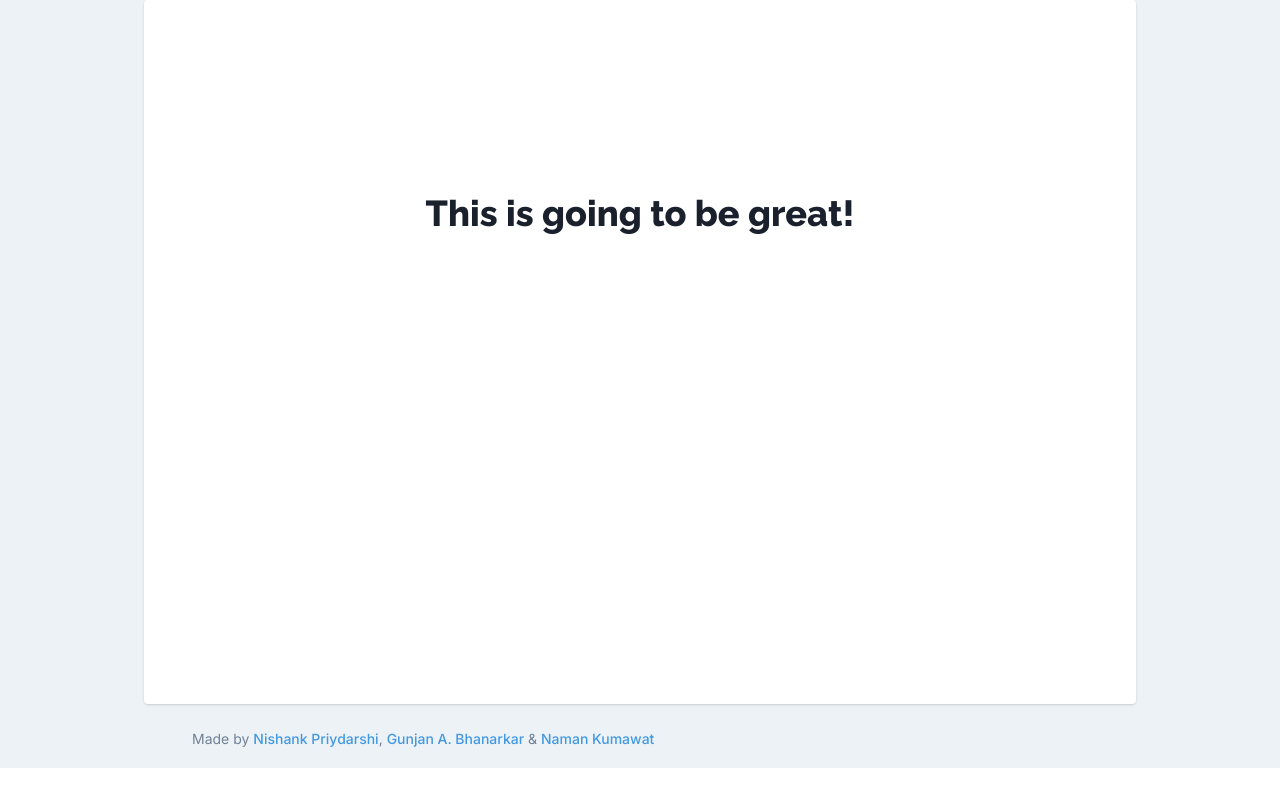
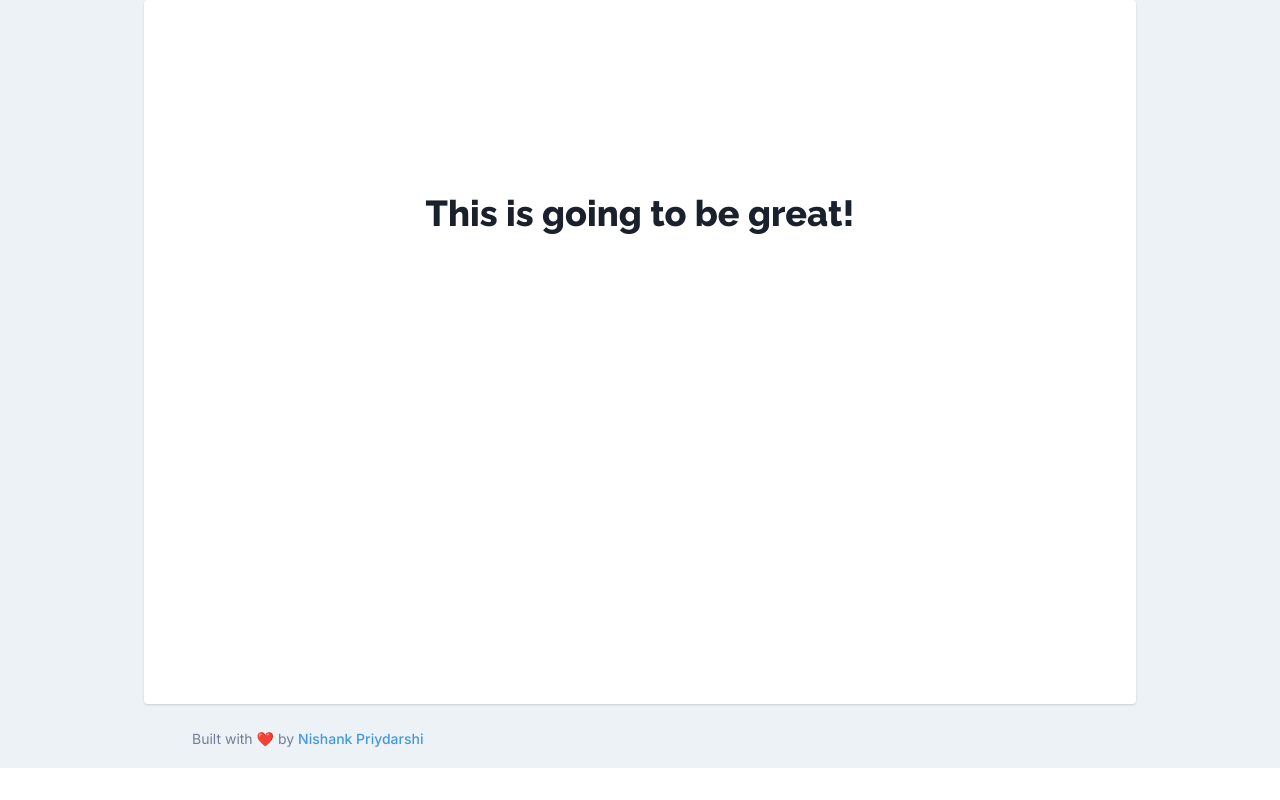
Before and after one commit to theMillenniumFalcon/legion, a Next.js app: page / in a window 1280 px wide. Built offline with nearby package versions, Linux system fonts and the light colour scheme.

Commit message:
chnaged footer

```diff
--- a/components/Footer.tsx
+++ b/components/Footer.tsx
@@ -5,12 +5,8 @@ export default function Footer(props) {
     <Container maxWidth="container.lg">
       <Flex mt="auto" alignItems="center" justifyContent="space-between" textAlign="center" px="12" color="gray.500" height="16" {...props} fontSize="sm">
         <Text mt="1">
-          Made by {' '}
-          <Link href="https://themillenniumfalcon.github.io" fontWeight="500" color="blue.400" isExternal>Nishank Priydarshi</Link>
-          {', '}
-          <Link href="https://github.com/gunjan1909" fontWeight="500" color="blue.400" isExternal>Gunjan A. Bhanarkar</Link>
-          {' '}& {' '}
-          <Link href="https://www.instagram.com/nxmxn_21" fontWeight="500" color="blue.400" isExternal>Naman Kumawat</Link>
+          Built with ❤️ by {' '}
+          <Link href="https://nishank.vercel.app" fontWeight="500" color="blue.400" isExternal>Nishank Priydarshi</Link>
         </Text>
       </Flex>
     </Container>
```
